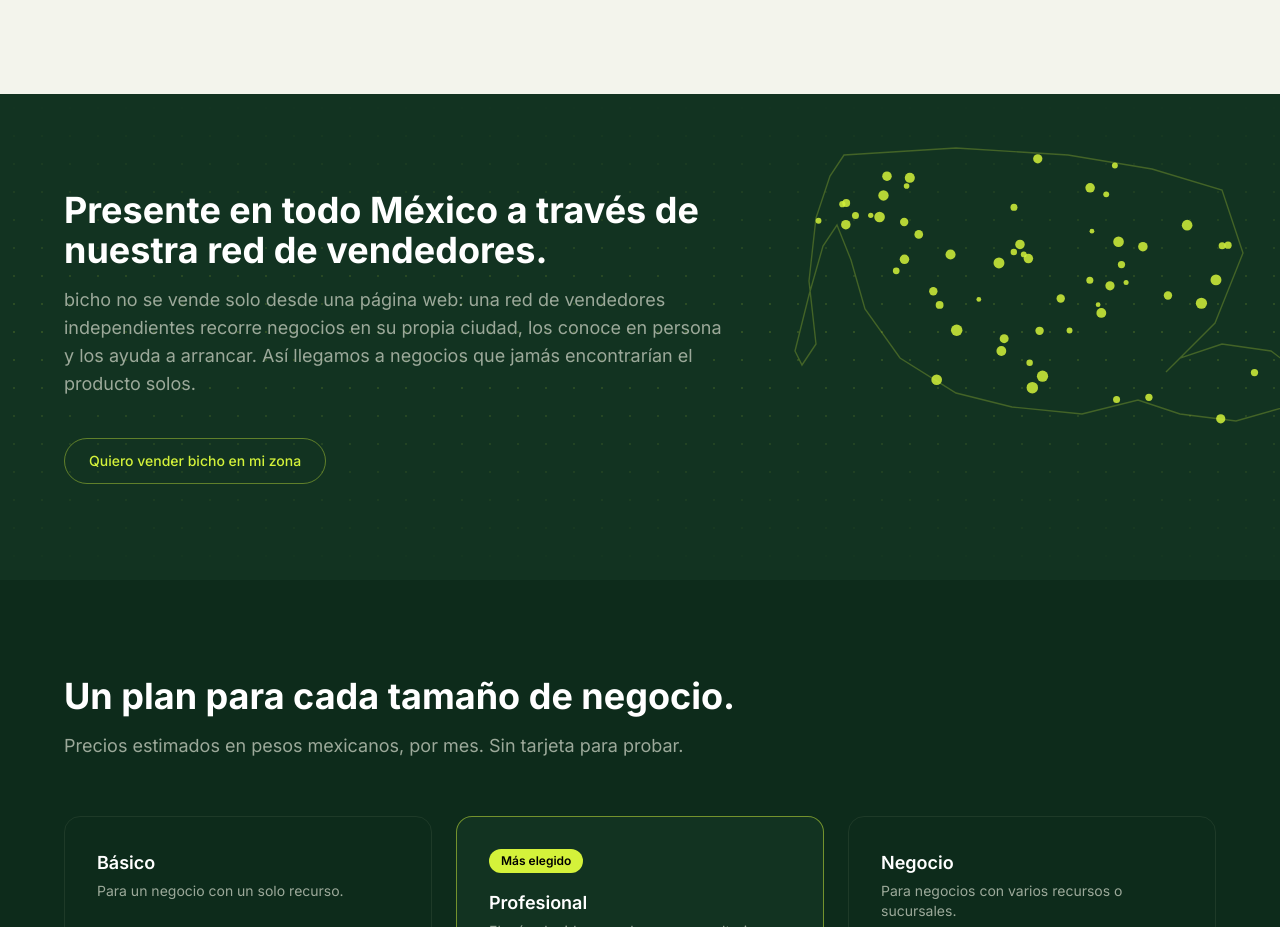
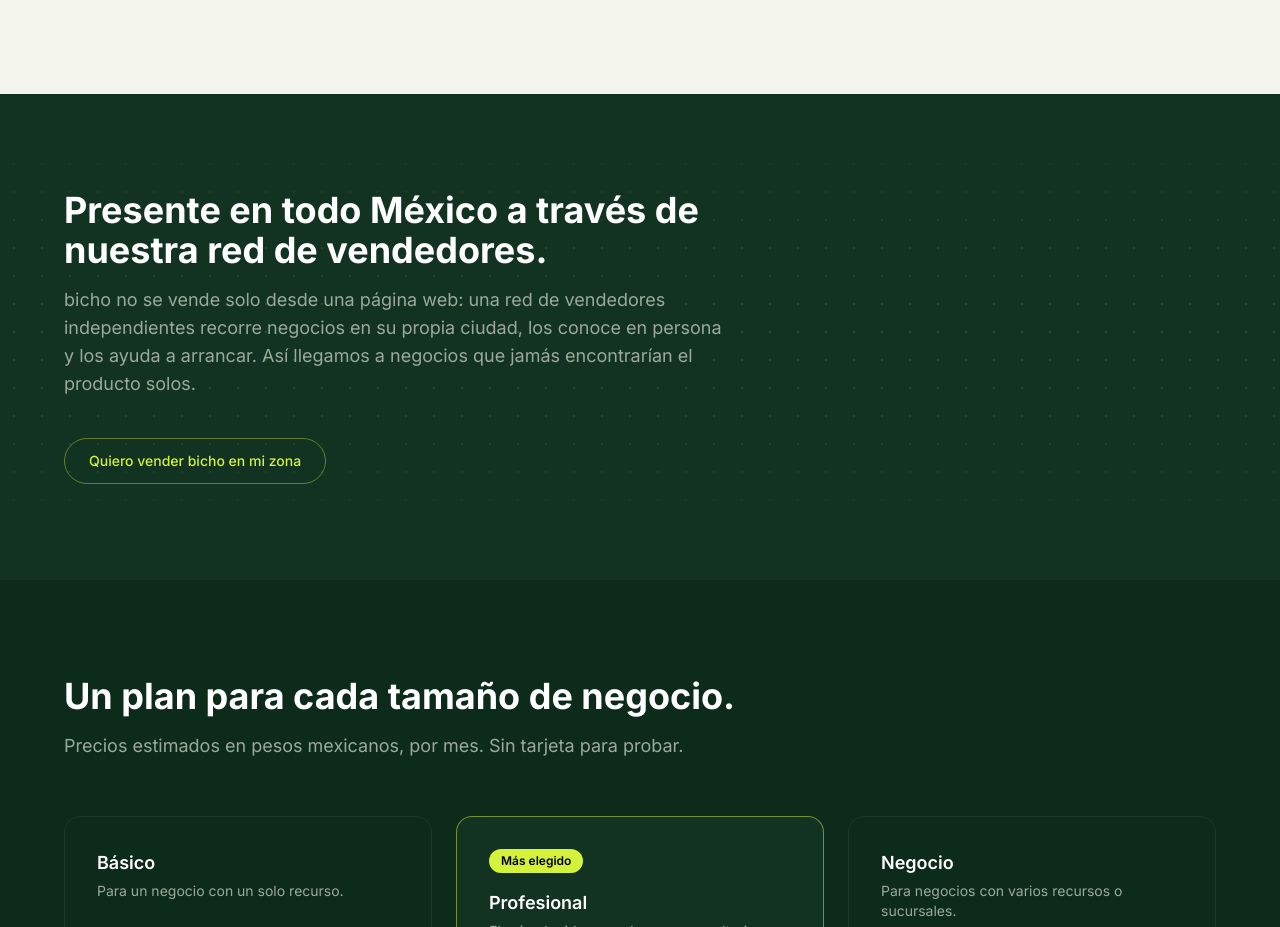
Before and after one commit to Brb6754/BICHO, a Next.js app: page / in a window 1280 px wide. Shown: the part 2586-3513 px from the top of the page. Built offline with nearby package versions, Linux system fonts and the light colour scheme.

Commit message:
Remove the Mexico dot-map from the reseller section

```diff
--- a/components/marketing/ResellerSection.tsx
+++ b/components/marketing/ResellerSection.tsx
@@ -1,42 +1,4 @@
 import { Reveal } from './Reveal';
-
-// Hand-drawn, low-poly approximation of Mexico's outline (not traced
-// from any licensed dataset — a simplified/faceted silhouette fits the
-// dot-matrix treatment anyway, and precision doesn't matter for a
-// decorative background shape). Filled with a repeating dot pattern
-// instead of a solid color: "a map of Mexico with lots of dots", per
-// Bruno's own ask, and it keeps the section's existing texture
-// language (the abstract dot field below) rather than introducing a
-// flat icon.
-const MEXICO_PATH =
-  'M60,20 L140,15 L220,20 L280,30 L330,45 L345,90 L325,140 L290,175 L300,165 L330,155 L365,160 L385,175 L375,200 L340,210 L300,205 L270,195 L230,205 L180,200 L140,190 L100,165 L75,130 L65,95 L55,70 L45,85 L35,120 L25,160 L30,170 L40,155 L35,110 L40,65 L50,35 Z';
-
-// Individual points, not a uniform tiled pattern — each dot is meant to
-// read as a vendedor out in the field, not as wallpaper texture. Fixed
-// [x, y, radius] triples (a seeded scatter generated once, filtered to
-// land inside MEXICO_PATH, then hardcoded here) rather than computed
-// with Math.random() at render time — that would draw different dots
-// on the server vs. the client and fail hydration. The varying radii
-// are the only thing standing in for "size" here; there's no real
-// per-rep data behind any single dot; this is illustrative coverage,
-// not a literal claim about exactly 58 reps in these exact spots.
-const VENDOR_DOTS: [number, number, number][] = [
-  [88.2, 48.9, 3.7], [258.2, 98.3, 2.6], [214.8, 122.5, 3], [221.1, 145.4, 2.1],
-  [188.4, 91, 2.1], [315.3, 125.9, 4], [253.5, 27.5, 2.1], [97.3, 102.7, 2.4],
-  [172.4, 160, 3.5], [90.7, 35.1, 3.4], [181.3, 89.3, 2.3], [113.4, 76.7, 3.1],
-  [128.3, 127.1, 2.8], [194.5, 186.2, 4.1], [79.1, 63.1, 1.9], [68.2, 63.2, 2.5],
-  [104.7, 42.1, 2], [291.4, 120.4, 3], [241.5, 126.9, 1.7], [85.4, 64.3, 3.8],
-  [103, 67.9, 3], [243.8, 132.8, 3.5], [136.1, 91.1, 3.6], [329.1, 208.4, 3.3],
-  [235.6, 109.5, 2.5], [254.7, 194.6, 2.5], [247.3, 48.1, 2.1], [201.8, 178, 4],
-  [199.7, 145.6, 3], [273.5, 85.5, 3.4], [191.7, 94, 3.4], [174.4, 151.2, 3.2],
-  [235.8, 43.4, 3.4], [192.6, 168.4, 2.3], [170.7, 97.1, 3.9], [61.6, 54.3, 2.8],
-  [277.8, 193.1, 2.6], [334.3, 84.4, 2.6], [353.2, 175.4, 2.6], [61.3, 69.8, 3.4],
-  [261.5, 111, 1.8], [237.1, 74.4, 1.7], [305.1, 70.1, 3.8], [58.8, 55.1, 2.2],
-  [256.1, 82, 3.8], [126.2, 180.5, 3.8], [107, 36.3, 3.6], [250, 113.4, 3.3],
-  [198.4, 22.7, 3.3], [156.3, 123.2, 1.7], [185.7, 83.9, 3.4], [41.8, 67, 2.1],
-  [140.5, 145.2, 4.1], [181.4, 57.4, 2.5], [325.7, 109.2, 3.9], [103.2, 94.5, 3.4],
-  [123.8, 117.3, 3], [330.1, 84.9, 2.5],
-];
 
 // Distribution/trust section grounded in the real go-to-market model
 // (an independent sales rep network), not a fabricated logo wall or
@@ -57,25 +19,6 @@ export function ResellerSection() {
         }}
         aria-hidden
       />
-
-      {/* The empty right half of this section (text stays inside
-          max-w-2xl on the left) is where the "presente en todo México"
-          claim gets a visual — individual dots, each standing in for a
-          vendedor out in the field, arranged in the shape of the
-          country instead of a uniform pattern fill. A faint outline of
-          the country keeps it legible as a map even where the dots
-          thin out; not a literal map with pins on specific unverified
-          cities or an exact headcount. */}
-      <svg
-        viewBox="0 0 400 300"
-        className="pointer-events-none absolute -right-10 top-1/2 hidden h-[420px] w-[560px] -translate-y-1/2 lg:block"
-        aria-hidden="true"
-      >
-        <path d={MEXICO_PATH} fill="none" stroke="#D4F23A" strokeWidth="1" strokeOpacity="0.25" />
-        {VENDOR_DOTS.map(([cx, cy, r], i) => (
-          <circle key={i} cx={cx} cy={cy} r={r} fill="#D4F23A" opacity="0.85" />
-        ))}
-      </svg>
 
       <Reveal className="relative mx-auto max-w-6xl">
         <div className="max-w-2xl">
```
